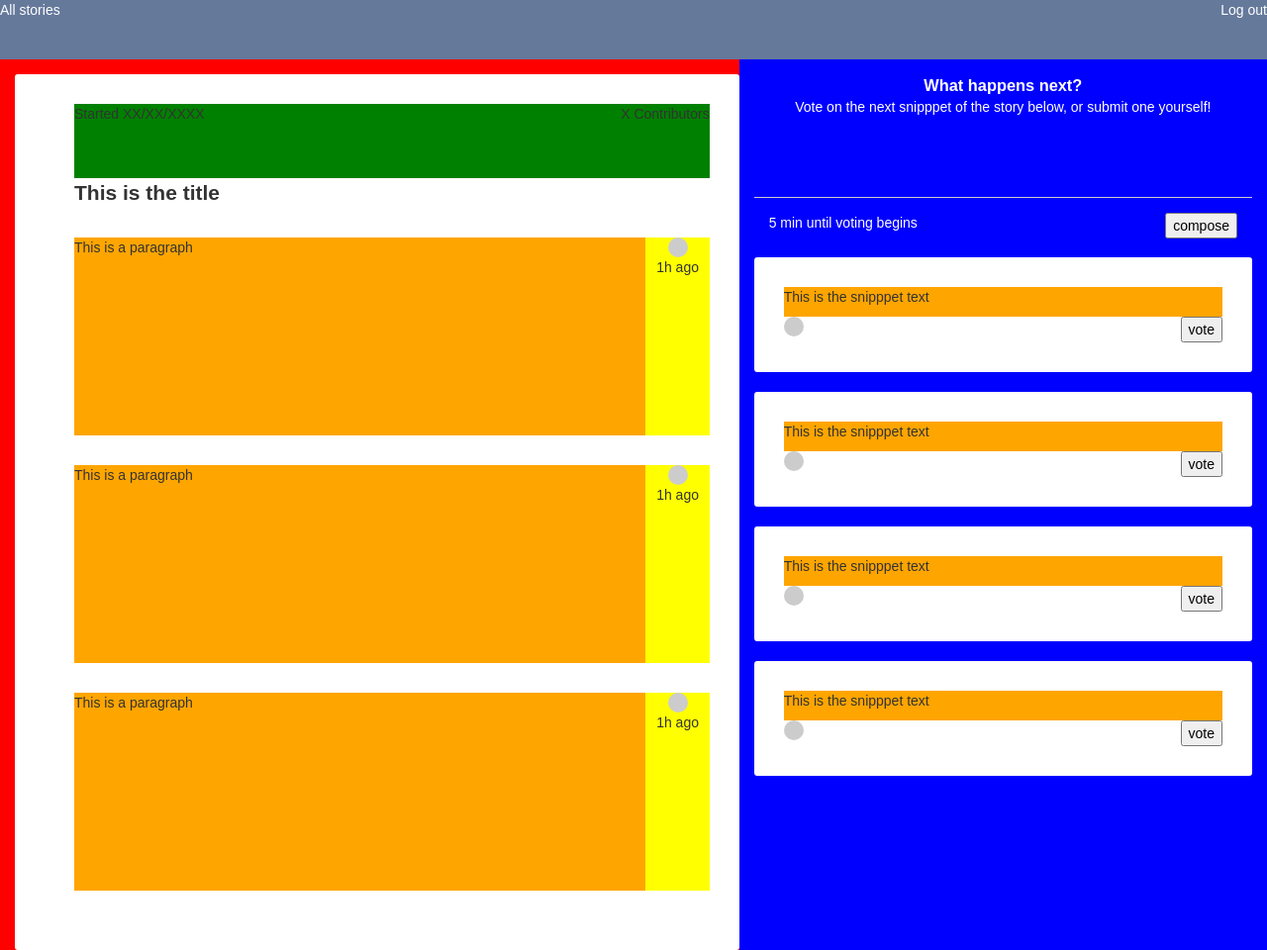
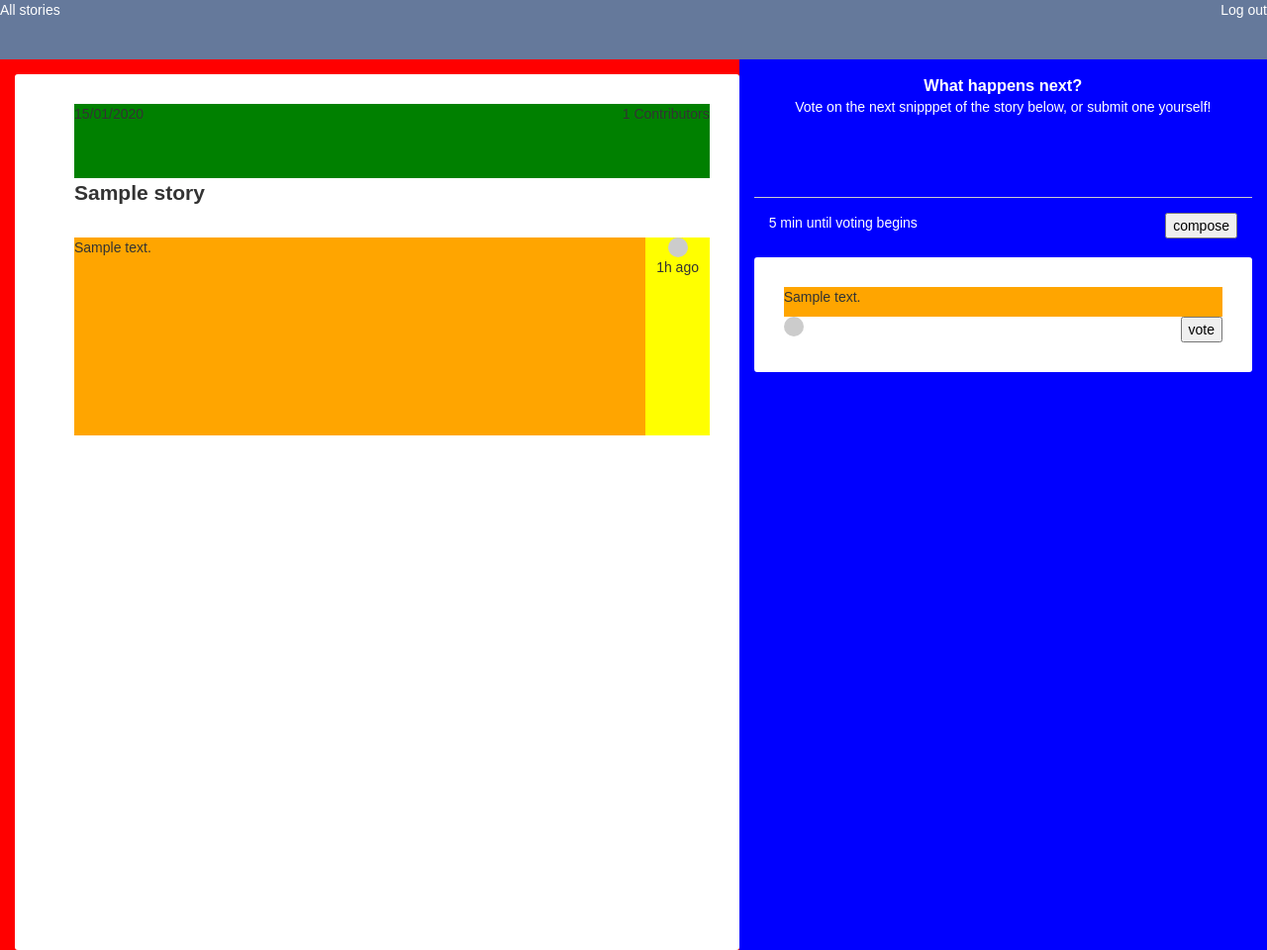
Before and after one commit to TheAppCookbook/snipppit, a Flask app: template templates/story.html in a window 1280 px wide. Shown: the whole page at 99% size. Run offline with Flask 2, Linux system fonts and the light colour scheme; the template is opened without the code that fills it: most values are stand-ins (such as "Sample title", 1, 10 or a date in 2020).

Commit message:
hooking up story template

```diff
--- a/models/post.py
+++ b/models/post.py
@@ -1,8 +1,8 @@
-from parse_rest.datatypes import Object
 from parse_rest.user import User
+from models.model import Model
 
 
-class Post(Object):
+class Post(Model):
     # Class Properties
     textLength = 500
 
--- a/routes/post.py
+++ b/routes/post.py
@@ -44,7 +44,7 @@ class Vote(Route):
         elif not story.accepting_snippets():
             return ("", 429)
 
-        post = models.post.Post.Query.get(objectId=post_id)
+        post = models.post.Post.get(post_id)
         if not post:
             return ("", 404)
 
--- a/templates/story.html
+++ b/templates/story.html
@@ -19,18 +19,19 @@
 			<div class="paper-view">
 				<div class="paper-header">
 					<div class="paper-header-left">
-						<p> Started XX/XX/XXXX </p>
+						<p> {{ story.createdAt.date().strftime("%d/%m/%Y") }} </p>
 					</div>
 					<div class="paper-header-right">
-						<p> X Contributors </p>
+						<p> {{ story.contributors()|length }} Contributors </p>
 					</div>
 				</div>
 				<div class="paper-title">
-					<h2>This is the title</h2>
+					<h2>{{ story.title }}</h2>
 				</div>
+				{% for post in accepted_posts %}
 				<div class="snipppet-accepted">
 					<div class="snipppet-text">
-						<p> This is a paragraph </p>
+						<p>{{ post.text }}</p>
 					</div>
 					<div class="snipppet-editors">
 						<div class="editor-avatar">
@@ -40,30 +41,7 @@
 						</div>
 					</div>
 				</div>
-				<div class="snipppet-accepted">
-					<div class="snipppet-text">
-						<p> This is a paragraph </p>
-					</div>
-					<div class="snipppet-editors">
-						<div class="editor-avatar">
-						</div>
-						<div class="time-edited">
-							<p>1h ago</p>
-						</div>
-					</div>
-				</div>
-				<div class="snipppet-accepted">
-					<div class="snipppet-text">
-						<p> This is a paragraph </p>
-					</div>
-					<div class="snipppet-editors">
-						<div class="editor-avatar">
-						</div>
-						<div class="time-edited">
-							<p>1h ago</p>
-						</div>
-					</div>
-				</div>
+				{% endfor %}
 			</div>
 		</div>
 		<div class="col-md-5 edit-container">
@@ -75,9 +53,10 @@
 				<div class="edit-nav-left"><p> 5 min until voting begins </p></div>
 				<div class="edit-nav-right"><button>compose</button></div>
 			</div>
+			{% for post in snippets %}
 			<div class="snipppet-card">
 				<div class="snipppet-text">
-					<p> This is the snipppet text </p>
+					<p> {{ post.text }} </p>
 				</div>
 				<div class="snipppet-card-nav">
 					<div class="snipppet-card-nav-left">
@@ -88,45 +67,7 @@
 					</div>
 				</div>
 			</div>
-			<div class="snipppet-card">
-				<div class="snipppet-text">
-					<p> This is the snipppet text </p>
-				</div>
-				<div class="snipppet-card-nav">
-					<div class="snipppet-card-nav-left">
-						<div class="editor-avatar"></div>
-					</div>
-					<div class="snipppet-card-nav-right">
-						<button>vote</button>
-					</div>
-				</div>
-			</div>
-			<div class="snipppet-card">
-				<div class="snipppet-text">
-					<p> This is the snipppet text </p>
-				</div>
-				<div class="snipppet-card-nav">
-					<div class="snipppet-card-nav-left">
-						<div class="editor-avatar"></div>
-					</div>
-					<div class="snipppet-card-nav-right">
-						<button>vote</button>
-					</div>
-				</div>
-			</div>
-			<div class="snipppet-card">
-				<div class="snipppet-text">
-					<p> This is the snipppet text </p>
-				</div>
-				<div class="snipppet-card-nav">
-					<div class="snipppet-card-nav-left">
-						<div class="editor-avatar"></div>
-					</div>
-					<div class="snipppet-card-nav-right">
-						<button>vote</button>
-					</div>
-				</div>
-			</div>
+			{% endfor %}
 		</div>
 	</div>
 
```
Also changed, not shown: models/model.py (added, +12 -0 lines), models/story.py (+11 -4 lines), routes/story.py (+21 -1 lines), 5 other files.
